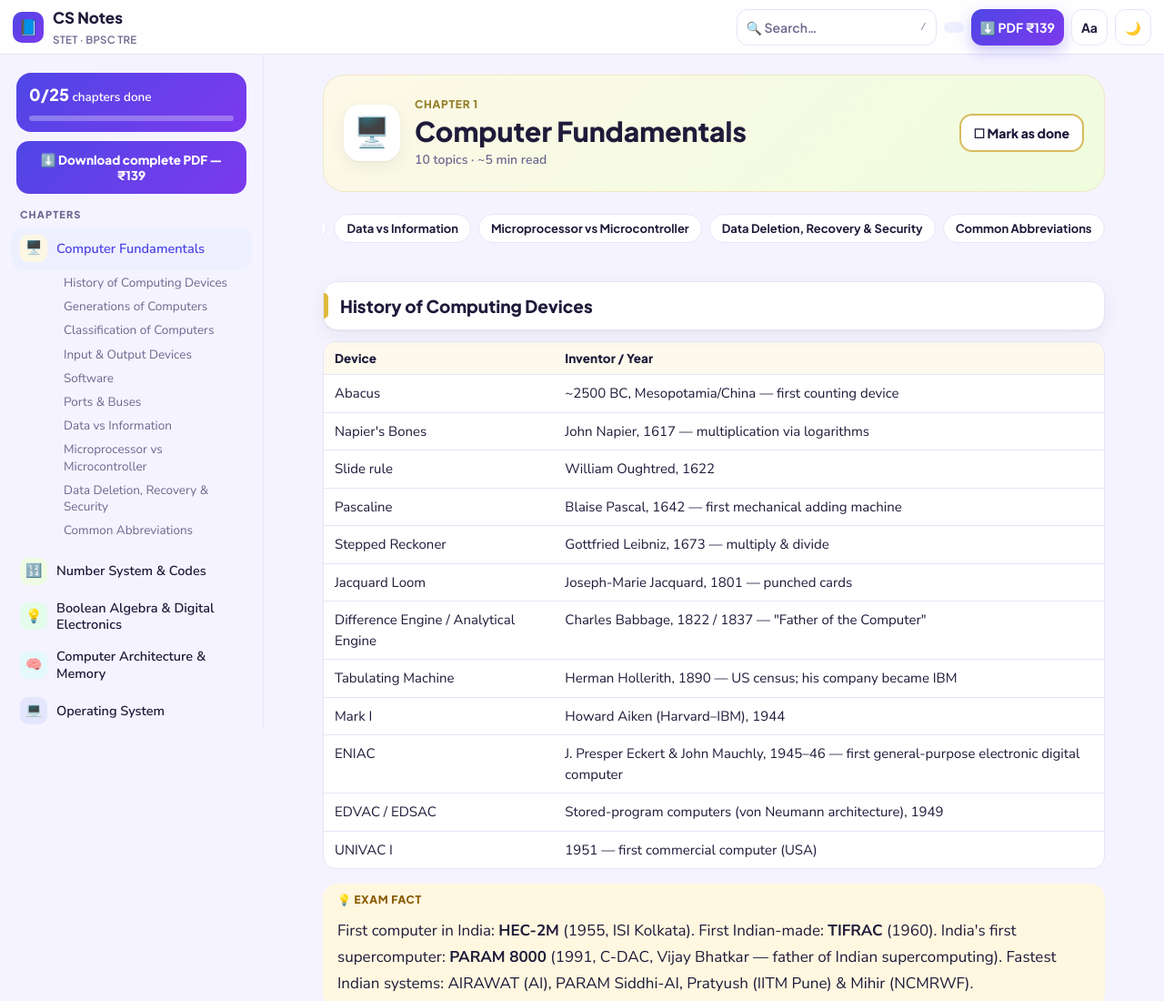
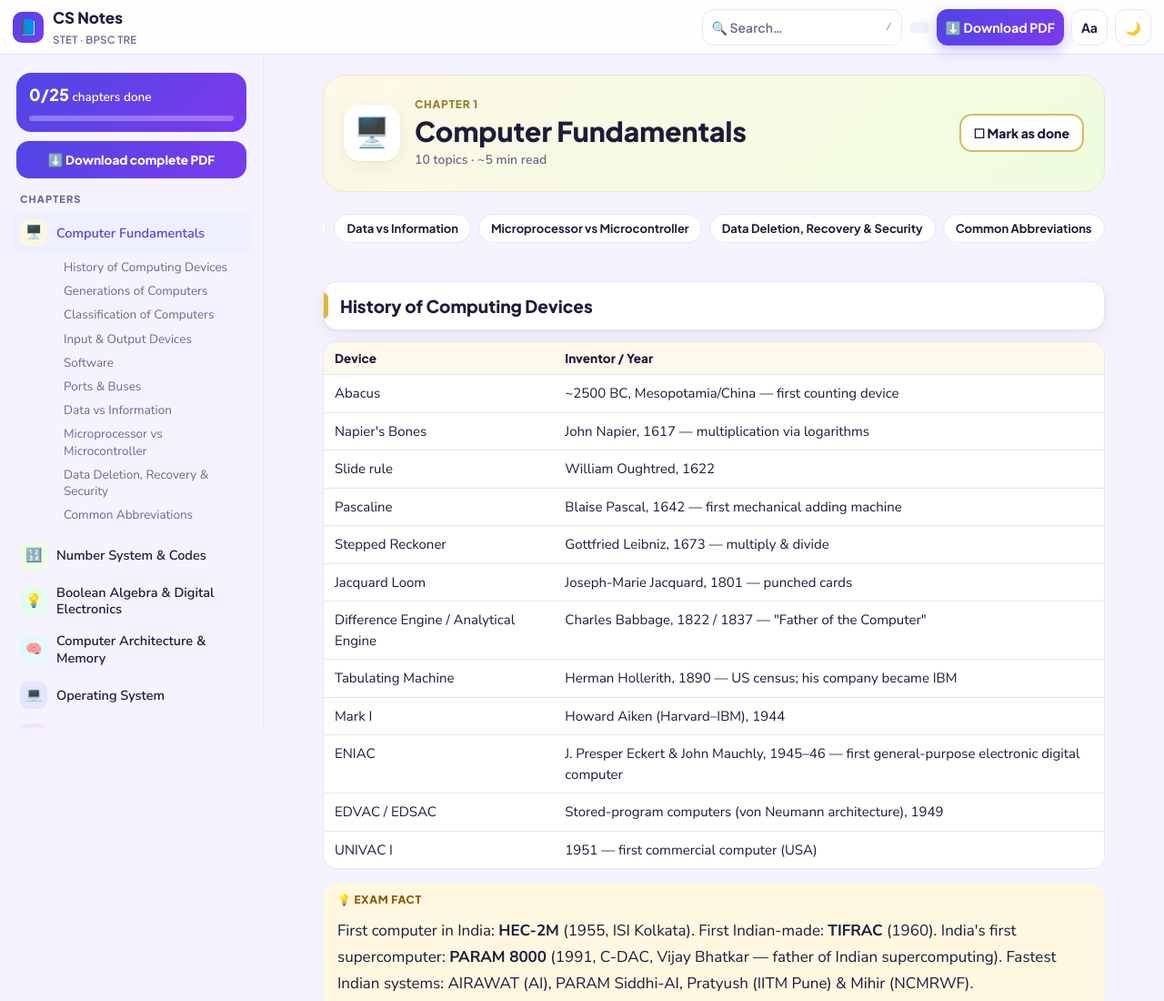
Before and after one commit to mehritikbhardwaj/bpsc-cs-notes, a plain HTML site: page index.html in a window 1280 px wide. Shown: the top 1100 px of the page at 91% size. Drawn offline with Linux system fonts and the light colour scheme; no server answers.

Commit message:
Hide the price until checkout opens
Buttons now read "Download PDF"; the amount is shown by the Razorpay
checkout after the click. The price stays fixed server-side.

Co-Authored-By: Claude Opus 5 <noreply@anthropic.com>

```diff
--- a/index.html
+++ b/index.html
@@ -213,7 +213,7 @@ pre{background:var(--code);border:1px solid var(--line);border-radius:14px;paddi
   <span class="sp"></span>
   <button class="ibtn searchbtn hide-m" data-open-search>🔍 Search… <kbd style="margin-left:auto;font-size:11px;opacity:.7">/</kbd></button>
   <span class="views" id="views" hidden></span>
-  <button class="ibtn buybtn hide-m" id="buyBtn">⬇️ PDF ₹139</button>
+  <button class="ibtn buybtn hide-m" id="buyBtn">⬇️ Download PDF</button>
   <button class="ibtn" id="fontBtn" aria-label="Text size" title="Text size">Aa</button>
   <button class="ibtn" id="themeBtn" aria-label="Dark mode">🌙</button>
   <div class="progress" id="progress"></div>
@@ -3389,7 +3389,7 @@ FROM student s INNER JOIN course c ON s.course_id = c.id;</code></pre>
   document.querySelectorAll('.content table').forEach(function(t){var w=document.createElement('div');w.className='tbl';t.parentNode.insertBefore(w,t);w.appendChild(t)});
 
   var side=document.getElementById('side');
-  var s1='<div class="side-prog"><div><b id="doneCount">0</b> chapters done</div><div class="pbar2"><i id="doneBar"></i></div></div><button class="side-buy" id="sideBuy">\u2B07\uFE0F Download complete PDF \u2014 \u20B9139</button><div class="side-h">Chapters</div>',n1=0;
+  var s1='<div class="side-prog"><div><b id="doneCount">0</b> chapters done</div><div class="pbar2"><i id="doneBar"></i></div></div><button class="side-buy" id="sideBuy">\u2B07\uFE0F Download complete PDF</button><div class="side-h">Chapters</div>',n1=0;
   META.forEach(function(c){
     var card='<a class="card" style="--h:'+c.hue+'" href="#'+c.id+'" data-card="'+c.id+'"><span class="num">'+c.n+'</span><span class="e">'+c.emoji+'</span><b>'+esc(c.title)+'</b><small>'+c.topics.length+' topics · ~'+c.mins+' min</small></a>';
     var sl='<a class="side-ch" style="--h:'+c.hue+'" href="#'+c.id+'" data-side="'+c.id+'"><span class="e">'+c.emoji+'</span><span>'+esc(c.title)+'</span><span class="tick">✓</span></a><ul class="side-topics" data-topics="'+c.id+'">'+c.topics.map(function(t){return '<li><a href="#'+t.id+'" data-t="'+t.id+'">'+esc(t.t)+'</a></li>'}).join('')+'</ul>';
@@ -3509,8 +3509,8 @@ FROM student s INNER JOIN course c ON s.course_id = c.id;</code></pre>
     var done=body.classList.contains('paid');
     [document.getElementById('buyBtn'),document.getElementById('sideBuy'),document.getElementById('bBuy')]
       .forEach(function(b){if(!b)return;b.disabled=false;
-        if(b.id==='buyBtn')b.innerHTML=done?'\u2B07\uFE0F Save PDF':'\u2B07\uFE0F PDF \u20B9139';
-        else if(b.id==='sideBuy')b.textContent=done?'\u2B07\uFE0F Save complete PDF':'\u2B07\uFE0F Download complete PDF \u2014 \u20B9139';
+        if(b.id==='buyBtn')b.innerHTML=done?'\u2B07\uFE0F Save PDF':'\u2B07\uFE0F Download PDF';
+        else if(b.id==='sideBuy')b.textContent=done?'\u2B07\uFE0F Save complete PDF':'\u2B07\uFE0F Download complete PDF';
       });
   }
   if(paid())body.classList.add('paid');
@@ -3518,11 +3518,11 @@ FROM student s INNER JOIN course c ON s.course_id = c.id;</code></pre>
   window.addEventListener('keydown',function(e){
     if(!(e.ctrlKey||e.metaKey)||body.classList.contains('paid'))return;
     var k=(e.key||'').toLowerCase();
-    if(k==='p'){e.preventDefault();e.stopPropagation();toast('Printing is locked \u2014 get the PDF for \u20B9139 \uD83D\uDD12')}
+    if(k==='p'){e.preventDefault();e.stopPropagation();toast('Printing is locked \u2014 use Download PDF \uD83D\uDD12')}
     else if(k==='s'){e.preventDefault();e.stopPropagation();toast('Saving the page is disabled \uD83D\uDD12')}
   },true);
   window.addEventListener('beforeprint',function(){
-    if(!body.classList.contains('paid'))toast('Printing is locked \u2014 get the PDF for \u20B9139 \uD83D\uDD12');
+    if(!body.classList.contains('paid'))toast('Printing is locked \u2014 use Download PDF \uD83D\uDD12');
   });
 
   function savePdf(){
```
Also changed, not shown: src/template.html (+6 -6 lines).
